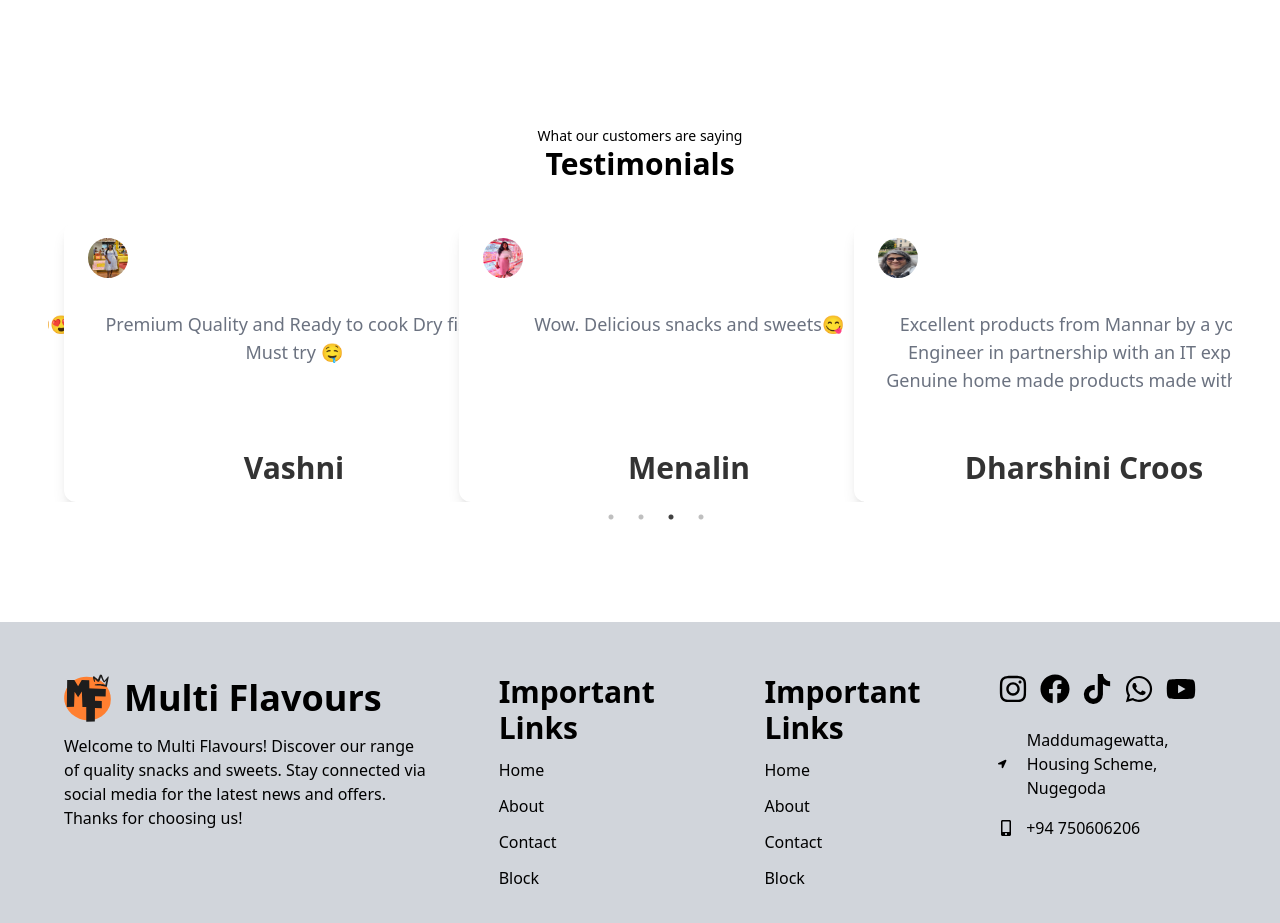
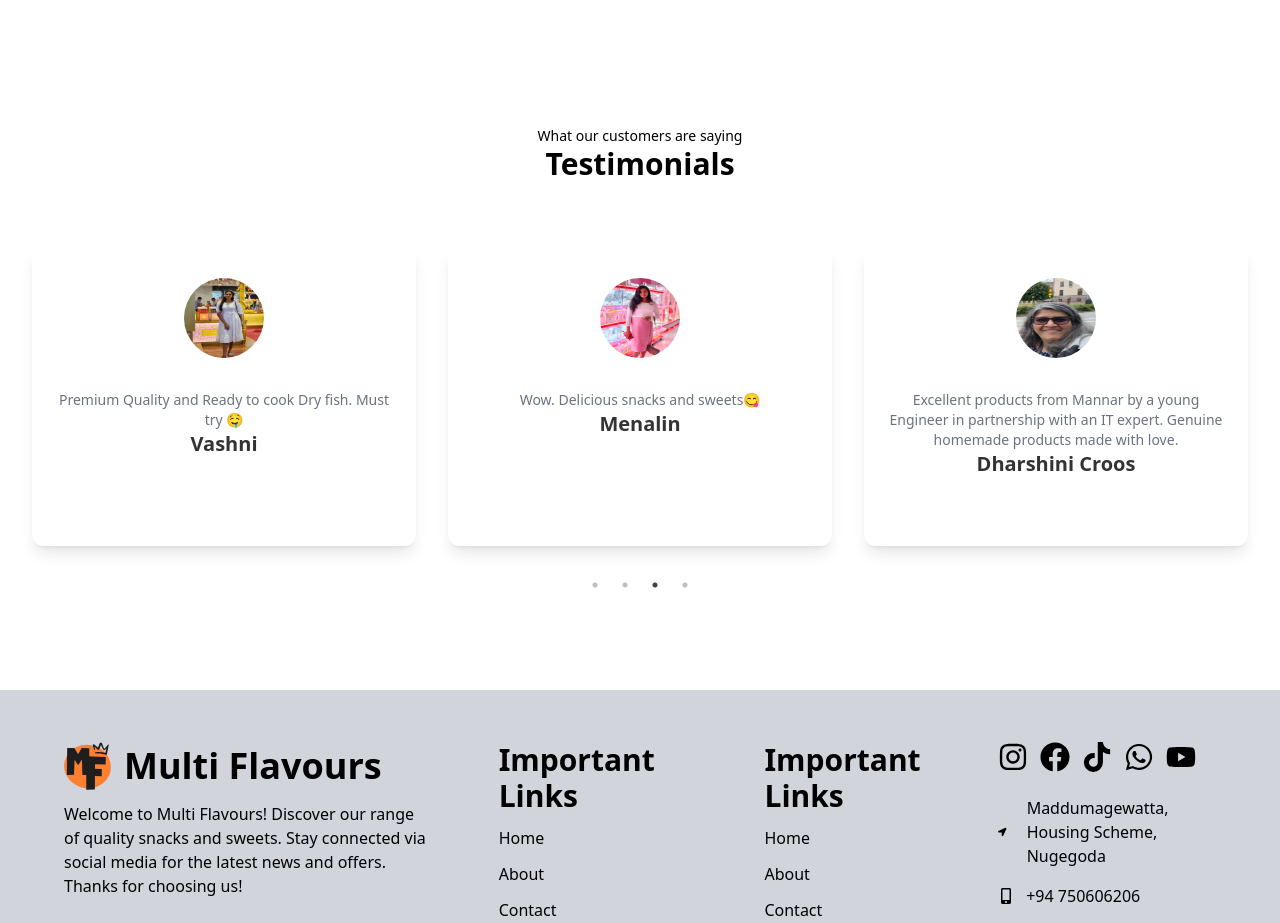
Before and after one commit to MenalinR/multiflavors, a React (Vite) app: page /Home in a window 1280 px wide. Shown: the part 1060-1983 px from the top of the page. Built offline with nearby package versions, Linux system fonts and the light colour scheme.

Commit message:
changed style

```diff
--- a/src/components/Testimonials/Testimonials.jsx
+++ b/src/components/Testimonials/Testimonials.jsx
@@ -9,7 +9,7 @@ const TestimonialData = [
     {
         id: 1,
         name: "Dharshini Croos",
-        text: "Excellent products from Mannar by a young Engineer in partnership with an IT expert. Genuine home made products made with love.",
+        text: "Excellent products from Mannar by a young Engineer in partnership with an IT expert. Genuine homemade products made with love.",
         img: img1,
     },
     {
@@ -34,7 +34,7 @@ const TestimonialData = [
 
 const Testimonials = () => {
 
-    const settings = {
+    var settings = {
         dots: true,
         arrows: false,
         infinite: true,
@@ -42,7 +42,7 @@ const Testimonials = () => {
         slidesToScroll: 1,
         autoplay: true,
         autoplaySpeed: 2000,
-        caseEase: "linear",
+        cssEase: "linear",
         pauseOnHover: true,
         pauseOnFocus: true,
         responsive: [
@@ -74,51 +74,43 @@ const Testimonials = () => {
 
     return (
         <div className='py-20 mb-10'>
-            <div className='container'>
+            <div className='container mx-auto px-4'>
                 <div className='text-center mb-10 max-w-[600px] mx-auto'>
                     <p data-aos="fade-up" className='text-sm text-black'>
                         What our customers are saying
                     </p>
-                    <h1 data-aos="fade-up" className='text-3xl font-bold'>Testimonials</h1>
+                    <h1 data-aos="fade-up" className='text-3xl font-bold'>
+                        Testimonials
+                    </h1>
                 </div>
                 <div data-aos="zoom-in">
-                    <Slider {...settings} className='space-x-4'>
-                        {
-                            TestimonialData.map((data) => (
-                                <div key={data.id} className='px-4'>  {/* Add padding here */}
-                                    <div
-                                        className='flex flex-col gap-4 shadow-lg py-4 px-6 rounded-xl h-[250px] w-[350px] sm:h-[300px] sm:w-[280px] md:h-[250px] md:w-[300px] lg:h-[280px] lg:w-[460px] relative bg-white'
-                                    >
-                                        <div className='mb-4 flex left-0'>
+                    <Slider {...settings}>
+                        {TestimonialData.map((data) => (
+                            <div key={data.id} className='my-6'>
+                                <div className='flex flex-col items-center gap-4 shadow-lg py-8 px-6 mx-4 rounded-xl bg-white min-h-[300px]'>
+                                    <div className='mb-4'>
                                         <img
                                             src={data.img}
-                                                className='rounded-full w-10 h-10 sm:w-18 sm:h-18 md:w-22 md:h-22 lg:w-26 lg:h-26'
+                                            alt={data.name}
+                                            className='rounded-full w-20 h-20'
                                         />
                                     </div>
-                                        <div className='flex flex-col items-center justify-between flex-1'>
-                                            <div className='text-center px-2'>
-                                                <p className='text-sm sm:text-base md:text-sm lg:text-lg text-gray-500'>
+                                    <div className='flex flex-col items-center text-center'>
+                                        <p className='text-sm text-gray-500 overflow-hidden text-ellipsis'>
                                             {data.text}
                                         </p>
-                                            </div>
-                                            <div className='text-center px-2'>
-                                                <h1 className='text-xl sm:text-xl md:text-2xl lg:text-3xl font-bold text-black/80 dark:text-light'>
+                                        <h1 className='text-xl font-bold text-black/80'>
                                             {data.name}
                                         </h1>
                                     </div>
                                 </div>
-                                        <p className='text-black/20 text-9xl font-serif absolute top-0 right-0'>
-                                            ''
-                                        </p>
                             </div>
-                                </div>
-                            ))
-                        }
+                        ))}
                     </Slider>
                 </div>
             </div>
         </div>
     );
-};
+}
 
 export default Testimonials;
```
Lines whose indentation alone changed are shown as unchanged.
